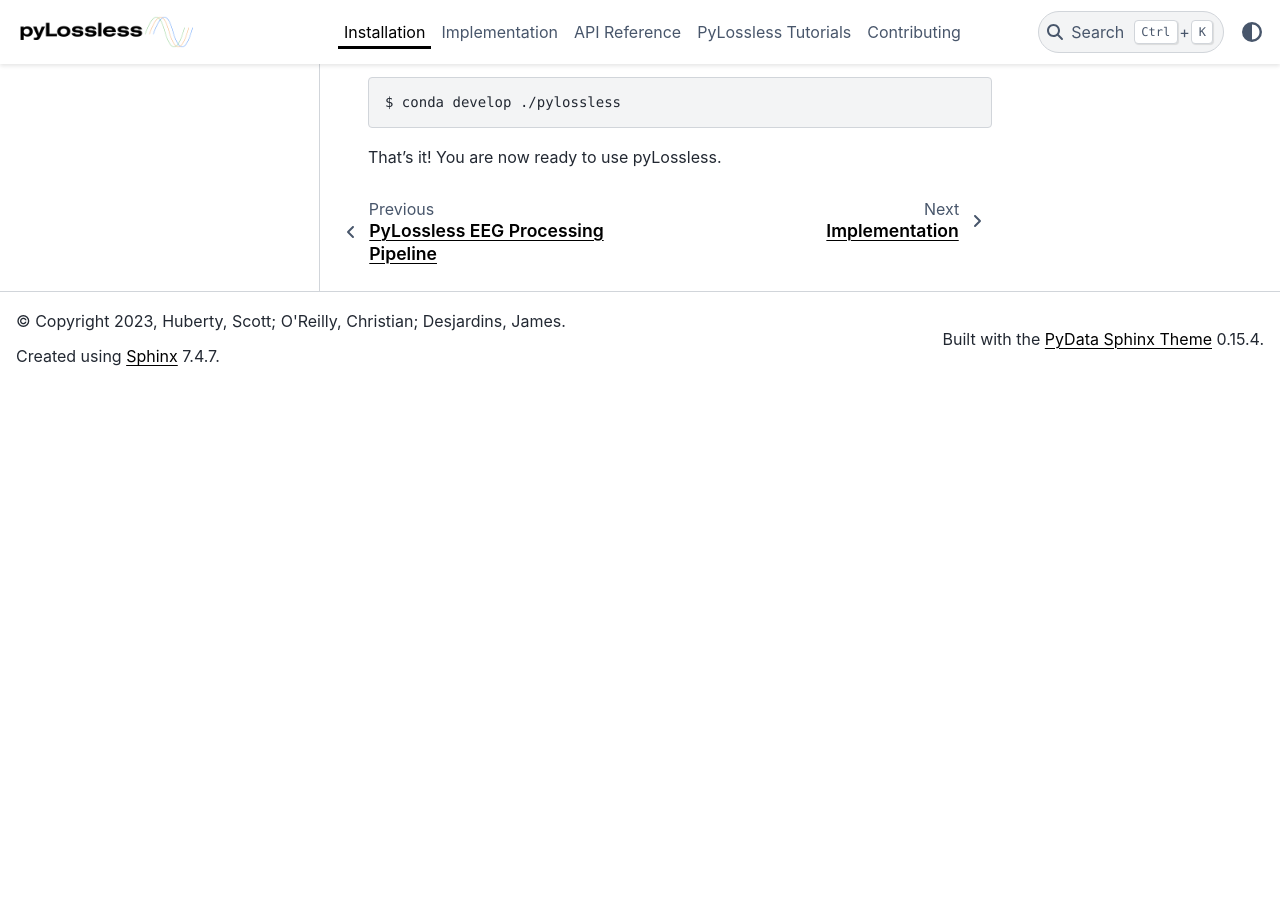
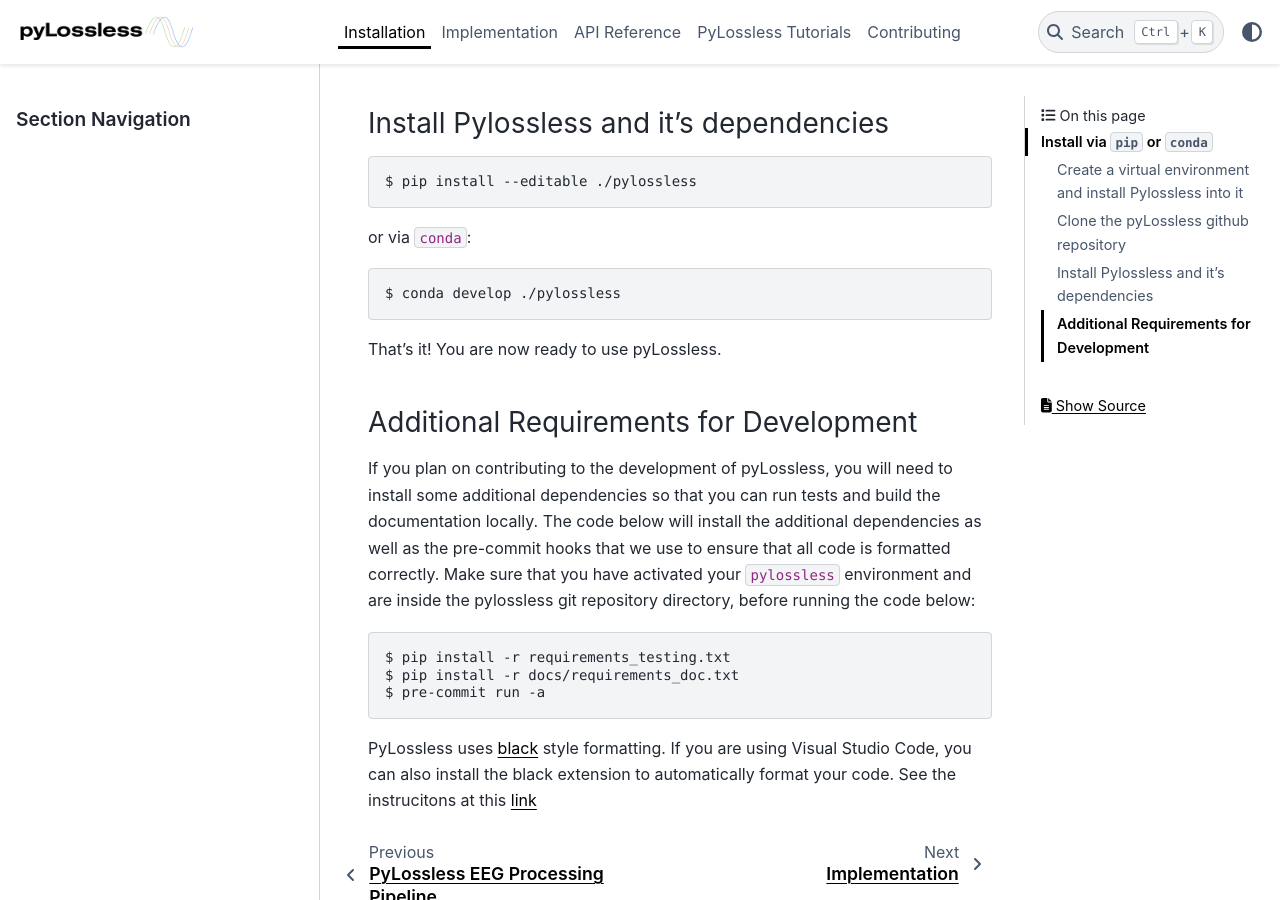
Before and after one commit to lina-usc/pylossless, a Sphinx documentation site: the page built from docs/source/install.rst, in a window 1280 px wide and 900 px high, scrolled down 1353 px. Built offline with Sphinx 7.4.7 and the PyData theme 0.15.4, drawn with Linux system fonts in a browser that asks for light colours; before the commit the page ends 1738 px from its top, so only the background shows below that; some of the changed text lies outside the part shown.

Commit message:
DOC: Add instructions for installing pre commit hook and testing deps

```diff
--- a/docs/source/install.rst
+++ b/docs/source/install.rst
@@ -4,15 +4,26 @@
 Installation
 ============
 
-****************************************
-Install via :code:`pip` or :code:`conda`
-****************************************
+To stay up to date with the latest version of pyLossless, we recommend that you install
+the package from the github repository. This will allow you to easily update to the
+latest version of pyLossless as we continue to develop it.
 
 .. hint::
     To use pyLossless you need to have the ``git`` command line tool installed.
     If you are not sure, see this
     `tutorial
-    <https://git-scm.com/book/en/v2/Getting-Started-Installing-Git>`__
+    <https://mne.tools/stable/install/contributing.html>`__
+
+
+Once you have git installed and configured, and before creating your local copy
+of the codebase, go to the `PyLossless GitHub <https://github.com/lina-usc/pylossless>`_
+page and create a
+`fork <https://docs.github.com/en/get-started/quickstart/fork-a-repo>`_ into your GitHub
+user account.
+
+****************************************
+Install via :code:`pip` or :code:`conda`
+****************************************
 
 Pylossless requires Python version |min_python_version| or higher. If you
 need to install Python, please see `MNE-Pythons guide to installing Python
@@ -64,3 +75,25 @@ or via :code:`conda`:
 
 
 That's it! You are now ready to use pyLossless.
+
+Additional Requirements for Development
+^^^^^^^^^^^^^^^^^^^^^^^^^^^^^^^^^^^^^^^
+
+If you plan on contributing to the development of pyLossless, you will need to install
+some additional dependencies so that you can run tests and build the documentation
+locally. The code below will install the additional dependencies as well as the
+pre-commit hooks that we use to ensure that all code is formatted correctly. Make sure
+that you have activated your ``pylossless`` environment and are inside the pylossless
+git repository directory, before running the code below:
+
+.. code-block:: console
+
+   $ pip install -r requirements_testing.txt
+   $ pip install -r docs/requirements_doc.txt
+   $ pre-commit run -a
+
+PyLossless uses `black <https://github.com/psf/black>`_ style formatting. If you are
+using Visual Studio Code, you can also install the black extension to automatically
+format your code. See the instrucitons at this
+`link
+<https://dev.to/adamlombard/how-to-use-the-black-python-code-formatter-in-vscode-3lo0>`_
```
